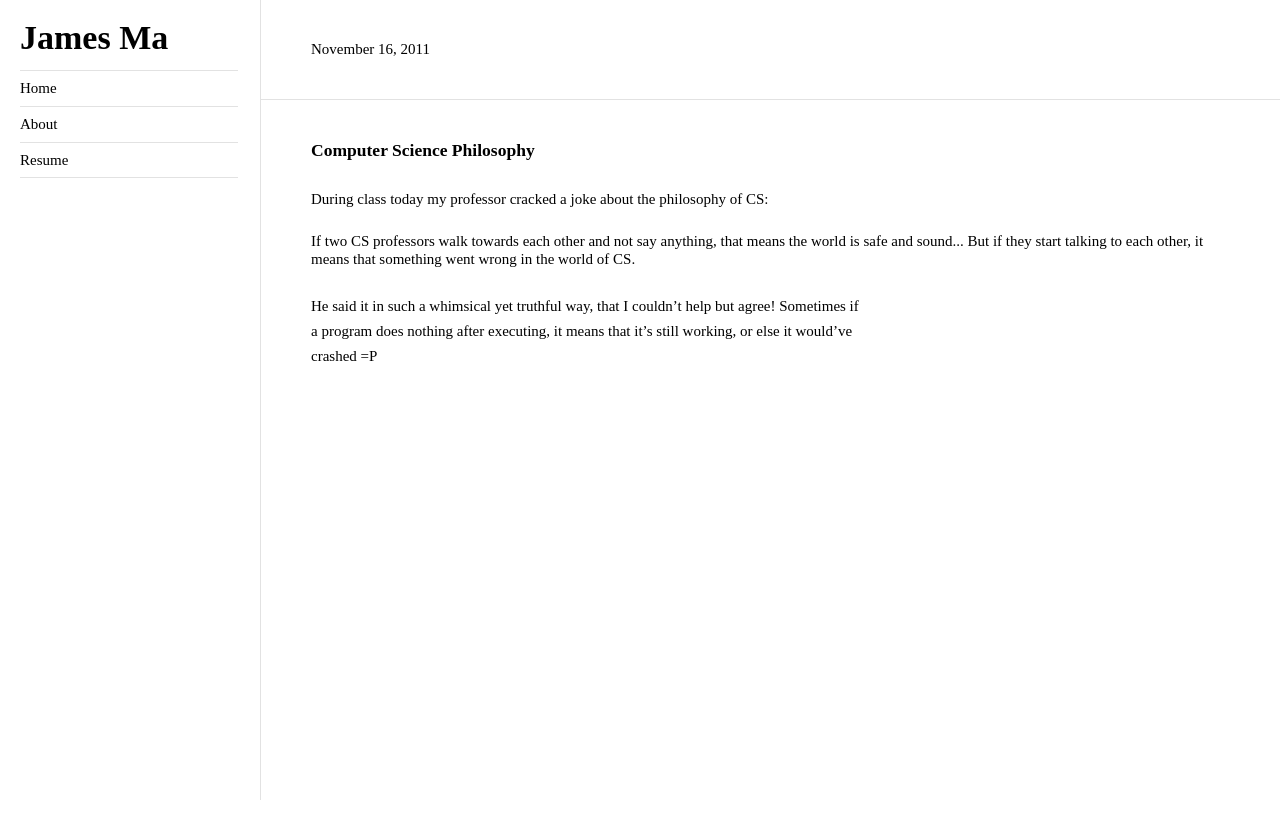
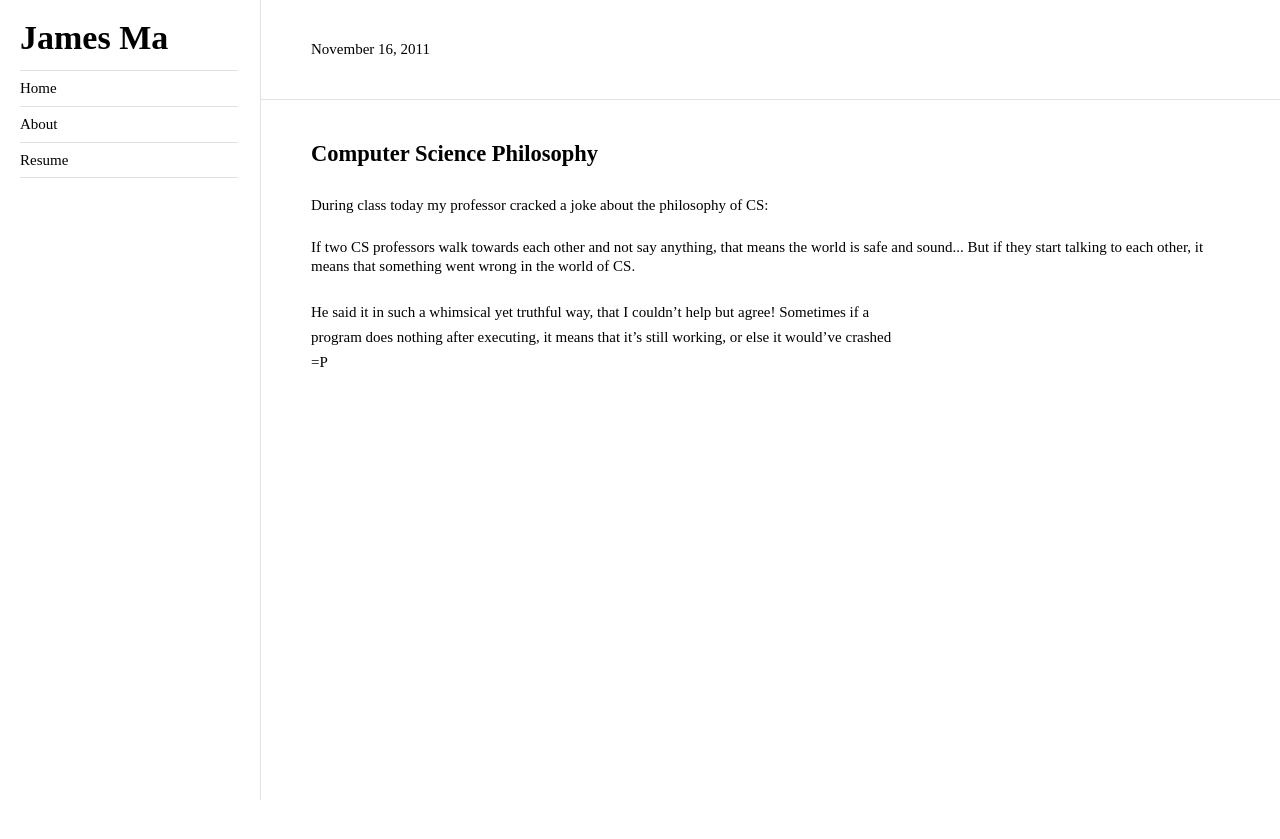
Before and after one commit to jamesma/jamesma.github.io, a Jekyll site: the page built from _posts/2011-11-16-computer-science-philosophy.md, in a window 1280 px wide. Shown: the top 839 px of the page. Built offline with Jekyll 4.4.1, drawn with Linux system fonts in a browser that asks for light colours; some web fonts are replaced; Markdown is read by kramdown in place of the engine named in the settings.

Commit message:
CSS changes.

```diff
--- a/_layouts/post.html
+++ b/_layouts/post.html
@@ -7,7 +7,7 @@
 		{{ page.date | date: "%B %e, %Y" }}
 	</header>
 	<article>
-		<h1>{{ page.title }}</h1>
+		<h2>{{ page.title }}</h2>
 		{{ content }}
 	</article>
 </section>
--- a/assets/css/base.css
+++ b/assets/css/base.css
@@ -89,5 +89,5 @@
 }
 
 article p, article h2 {
-	max-width: 550px;
+	max-width: 600px;
 }
```
Also changed, not shown: index.html (indentation only).
